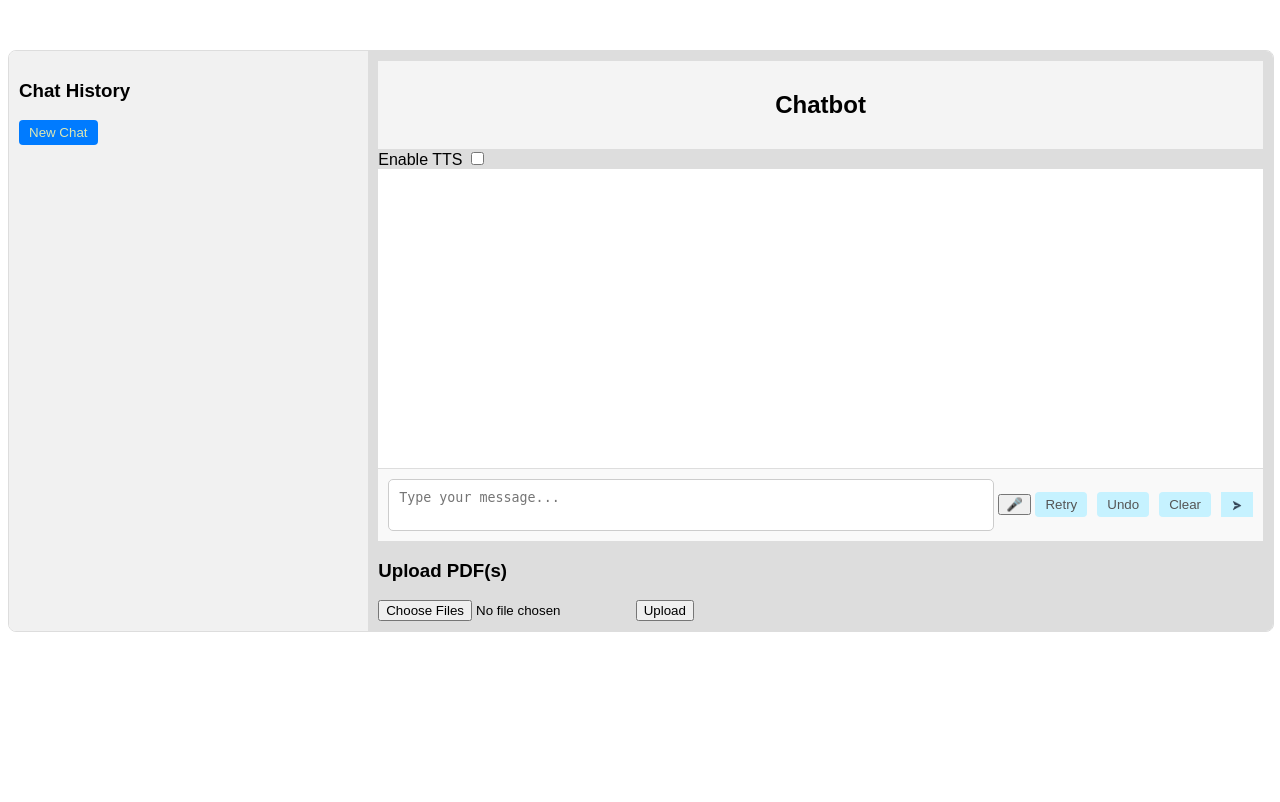
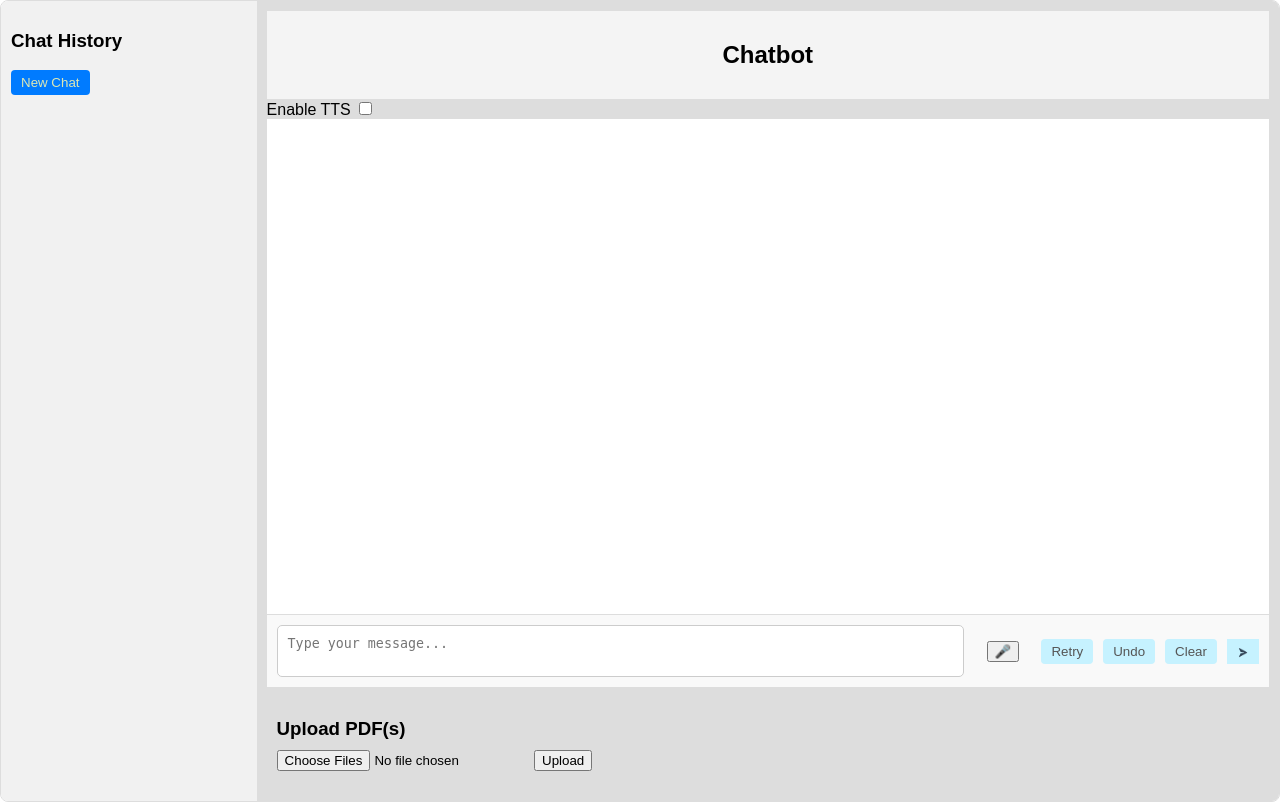
Before and after one commit to Tarklanse/MyLittleLlamaChatBot, a Django app: template llm_project/llm_app/templates/chat.html in a window 1280 px wide. Before the commit the page ends 632 px from the top, so only its background shows below. Run offline with Django 5.2, Linux system fonts and the light colour scheme; the template is opened without the code that fills it, so the values that code supplies are empty; some libraries are stand-ins or nearby versions.

Commit message:
Update chat.css

```diff
--- a/llm_project/llm_app/static/llm_app/chat.css
+++ b/llm_project/llm_app/static/llm_app/chat.css
@@ -1,39 +1,50 @@
 body {
     font-family: Arial, sans-serif;
+    margin: 0;
+    padding: 0;
+    height: 100vh;
+    overflow: hidden; /* Prevents the body from scrolling */
 }
-
 .chat-container {
     display: flex;
-    width: 100%; /* Adjust width as needed */
-    margin: 50px auto;
+    height: 100vh; /* Ensures the container fills the full viewport height */
+    margin: 0 auto;
     border: 1px solid #ddd;
     border-radius: 8px;
     overflow: hidden;
 }
+
 .chat-history {
-    flex: 1; /* Take up remaining space */
-    background-color: #f1f1f1; /* Example background color */
+    width: 20%;
+    max-height: 100vh;
+    background-color: #f1f1f1;
     padding: 10px;
+    overflow-y: auto; /* Makes the left side scrollable */
+    box-sizing: border-box;
 }
+
 .chat-box-wrapper {
-    width: 70%; /* Set width to 30% or any size you want */
-    background-color: #ddd; /* Example background color */
+    width: 80%;
+    display: flex;
+    flex-direction: column;
+    background-color: #ddd;
     padding: 10px;
+    box-sizing: border-box;
+}
+
+.chat-box {
+    flex-grow: 1;
+    height: 300px;
+    padding: 10px;
+    background-color: #fff;
+    border-bottom: 1px solid #ddd;
+    overflow-y: scroll;
 }
 .chat-header {
     background-color: #f4f4f4;
     padding: 10px;
     text-align: center;
     font-weight: bold;
-}
-
-.chat-box {
-    height: 300px;
-    padding: 10px;
-    background-color: #fff;
-    border-bottom: 1px solid #ddd;
-    overflow-y: scroll;
-    box-sizing: border-box;
 }
 
 .chat-input-container {
@@ -128,3 +139,38 @@ textarea {
     font-style: italic;
     color: #2a9df4;
 }
+.upload-container {
+    padding: 10px;
+    border-top: 1px solid #ddd;
+    margin-top: 20px;
+}
+
+.upload-container h3 {
+    margin: 0 0 10px;
+}
+
+.upload-container input[type="file"] {
+    margin-bottom: 10px;
+}
+
+/* Blocker overlay style */
+.blocker {
+    position: absolute;
+    top: 0;
+    left: 0;
+    width: 100%;
+    height: 100%;
+    background-color: rgba(255, 255, 255, 0.7); /* Semi-transparent white */
+    z-index: 10; /* Ensure it appears above other elements */
+    display: flex;
+    justify-content: center;
+    align-items: center;
+    cursor: wait; /* Show loading cursor */
+}
+
+/* Optional: Loading text or spinner inside the blocker */
+.blocker::after {
+    content: "Waiting AI's response...";
+    font-size: 1.5em;
+    color: #333;
+}
```
